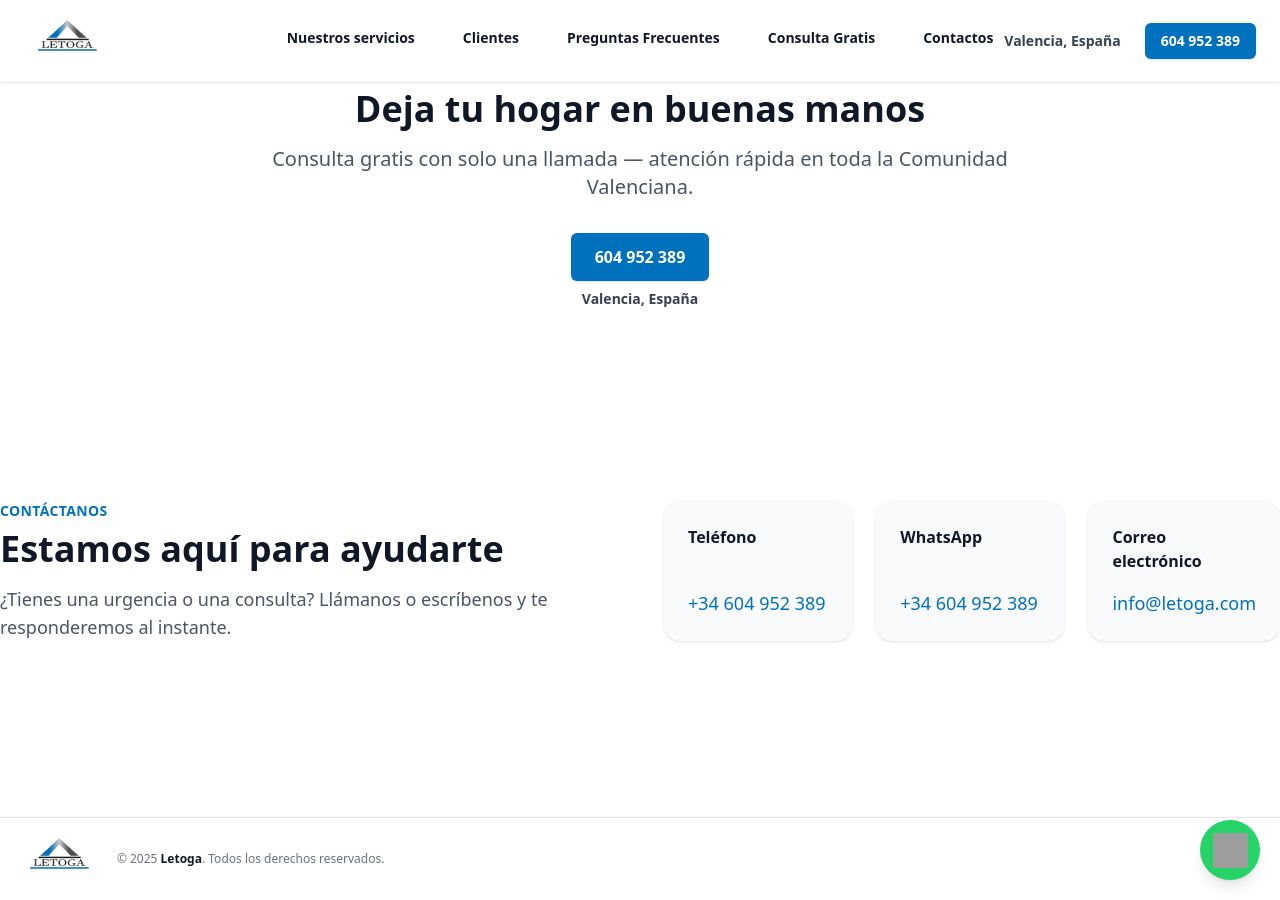
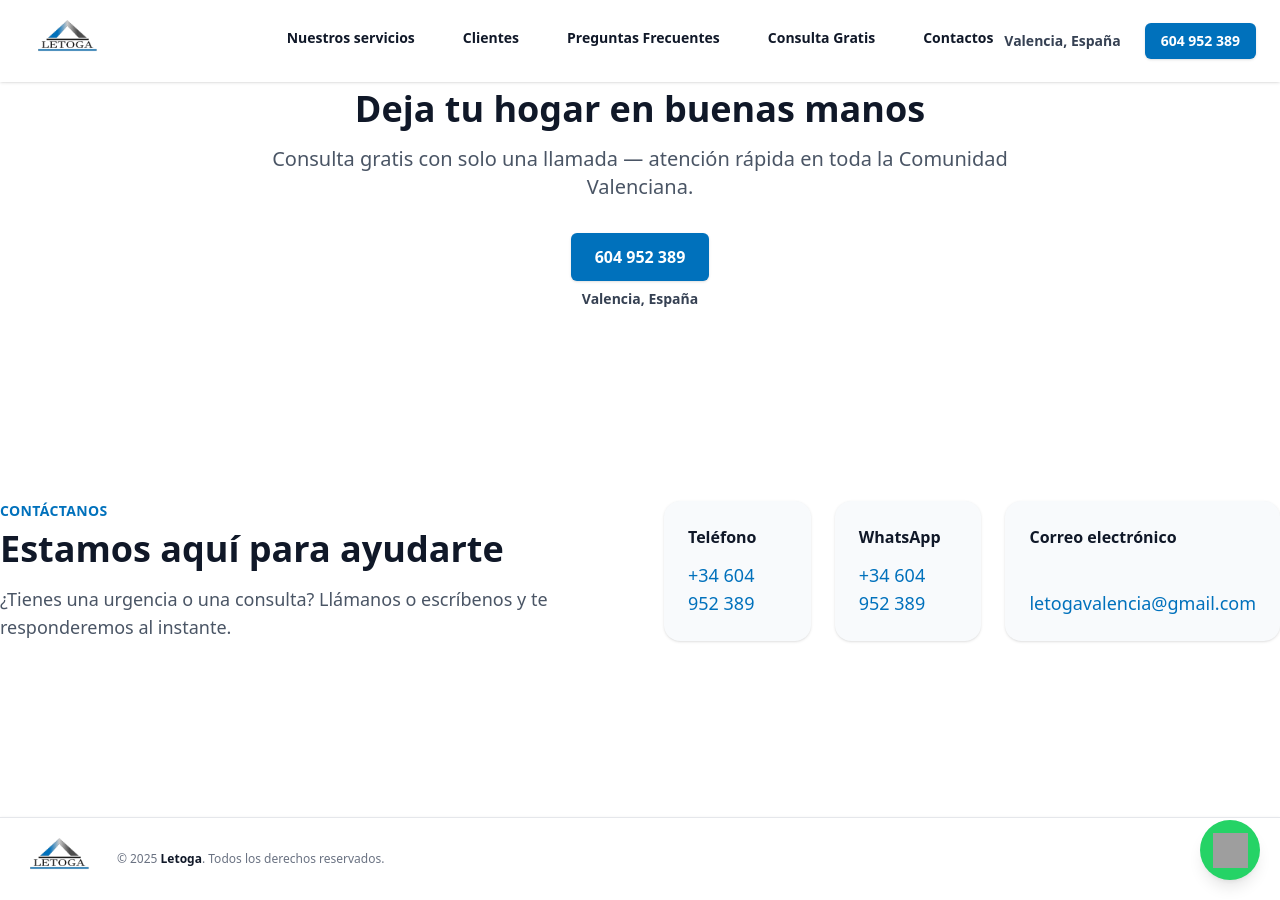
Before and after one commit to letoga/letoga, a Jekyll site: the page built from index.md, in a window 1280 px wide and 900 px high, scrolled down 3715 px. Built offline with Jekyll 4.4.1, drawn with Linux system fonts in a browser that asks for light colours; grey boxes are pictures that could not be loaded.

Commit message:
Update contact email in index.md

```diff
--- a/index.md
+++ b/index.md
@@ -720,7 +720,7 @@ title: Home
         <h3 class="text-base font-semibold text-gray-900 mb-2">Correo electrónico</h3>
         <a href="mailto:info@tuempresa.com"
            class="mt-auto text-[#0071BC] font-medium text-lg hover:underline">
-          info@letoga.com
+          letogavalencia@gmail.com
         </a>
       </div>
     </div>
```
